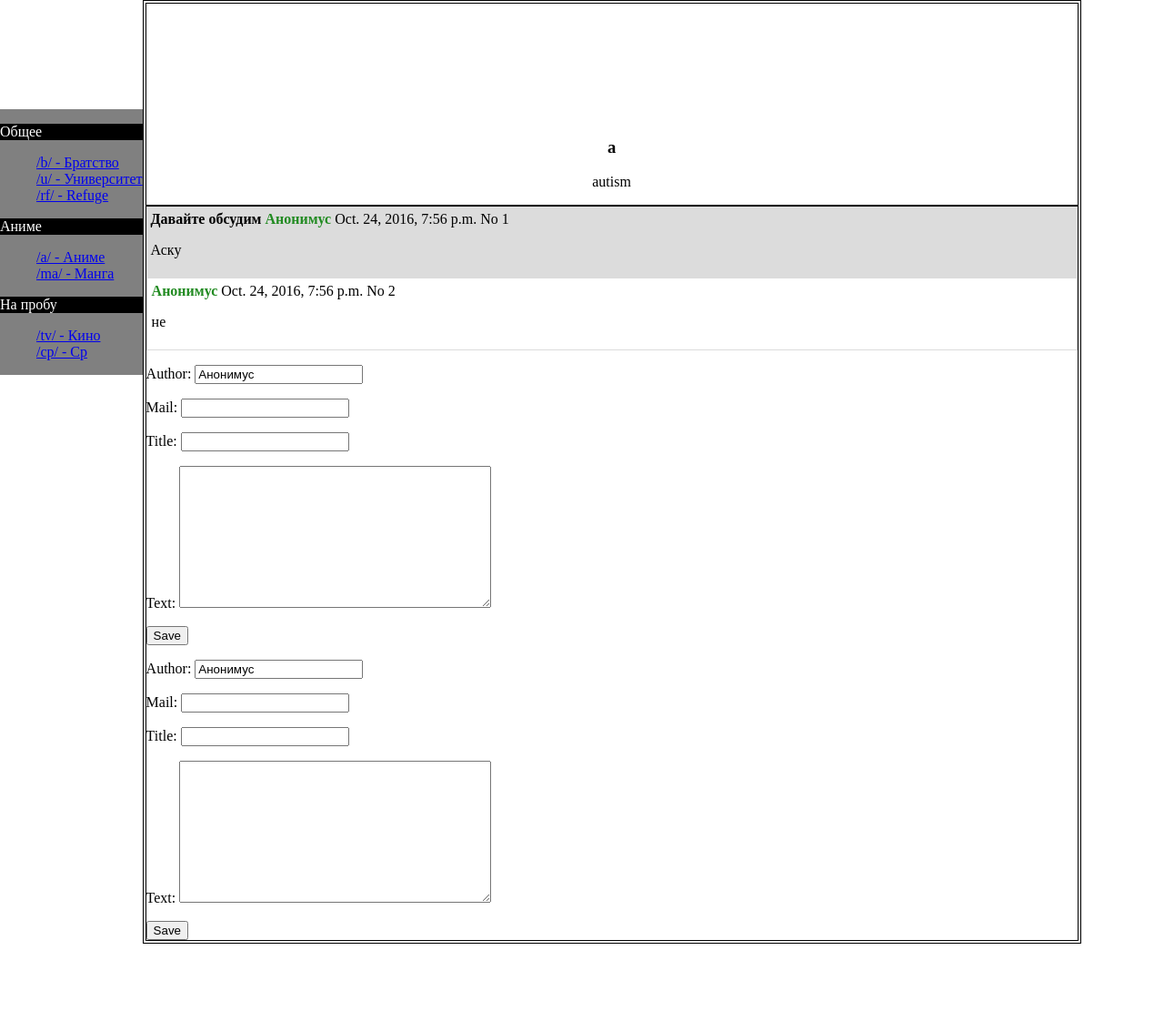
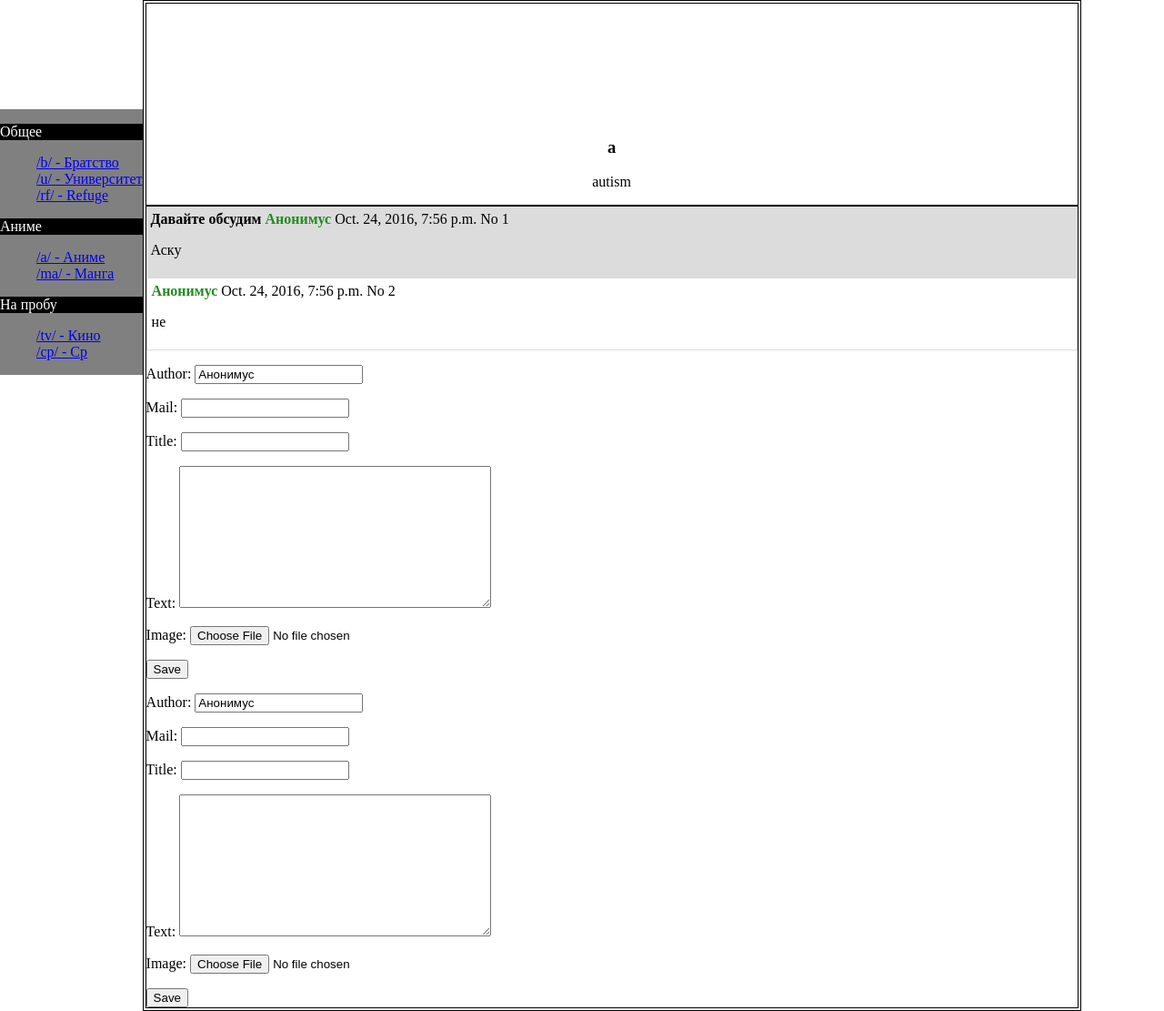
Before and after one commit to Riivatut/Simple_django_board, a Django app: page /a/ in a window 1280 px wide. Shown: the whole page at 91% size. Before the commit the page ends 1037 px from the top, so only its background shows below. Run offline with Django 3.2, Linux system fonts and the light colour scheme; data comes from the database, SQL or seed files in the repository; both versions use the stored data as it was after the commit.

Commit message:
simple images

```diff
--- a/BoardApp/forms.py
+++ b/BoardApp/forms.py
@@ -5,7 +5,7 @@ from .models import Post
 class PostingForm(ModelForm):
     class Meta:
         model = Post
-        fields = ('author', 'mail', 'title', 'text','father_id')
+        fields = ('author', 'mail', 'title', 'text','image','father_id')
         widgets = {
-            'father_id':HiddenInput()
+            'father_id':HiddenInput(),
         }
--- a/BoardApp/models.py
+++ b/BoardApp/models.py
@@ -14,8 +14,9 @@ class Board(models.Model):
 class Post(models.Model):
     time = models.DateTimeField(default = timezone.now)
     author = models.CharField(max_length=100, blank=True, default='Анонимус')
+    mail = models.EmailField(null=True, blank=True)
+    image = models.FileField(null=True, blank=True, upload_to='uploads/')
     title = models.CharField(max_length=200, blank=True)
-    mail = models.EmailField(null=True, blank=True)
     text = models.TextField()
 
     on_board = models.ForeignKey(Board,related_name="posts")
--- a/BoardApp/templates/BoardApp/content.html
+++ b/BoardApp/templates/BoardApp/content.html
@@ -1,6 +1,8 @@
 {% extends 'BoardApp/index.html' %}
 
 {% block content %}
+
+
 
     <h3 style="text-align:center;">{{ board.name }}</h3>
     <p style="text-align:center;">{{ board.title }}</p>
@@ -26,20 +28,25 @@
                         No
                         {{ comment.post_id }}
                     </span>
+                    {% if comment.image %}
+                         <img src="{{ comment.image.url }}" alt="My image" />
+                    {% endif %}
+
                     <p>{{ comment.text }}</p>
                 </article>
             {% endif %}
 
         {% endfor %}
-        <form method="POST" class="post-form">{% csrf_token %}
+        <form method="POST" class="post-form" enctype="multipart/form-data">{% csrf_token %}
             {{ form.as_p }}
+
             <input type="hidden" name="father_id" value="{{ post.post_id }}">
             <button type="submit" class="save btn btn-default" name="new_post">Save</button>
 
         </form>
 
     {% endfor %}
-    <form method="POST" class="post-form">{% csrf_token %}
+    <form method="POST" class="post-form" enctype="multipart/form-data">{% csrf_token %}
         {{ form.as_p }}
         <button type="submit" class="save btn btn-default" name="new_thread">Save</button>
     </form>
--- a/BoardApp/urls.py
+++ b/BoardApp/urls.py
@@ -1,5 +1,4 @@
 from django.conf.urls import url,include
-
 from . import views
 
 
--- a/BoardApp/views.py
+++ b/BoardApp/views.py
@@ -5,6 +5,10 @@ from .forms import PostingForm
 
 
 # Create your views here.
+def handle_uploaded_file(f):
+    with open('/static/data.txt', 'wb+') as dest:
+        for chunk in f.chunks():
+            dest.write(chunk)
 
 
 def index(request):
@@ -18,22 +22,24 @@ def show_boards(request, board_name):
 
     # forms
     if request.method == "POST" and 'new_thread' in request.POST:
-        form = PostingForm(request.POST)
+        form = PostingForm(request.POST, request.FILES)
         if form.is_valid():
             tread = form.save(commit=False)
             tread.published_date = timezone.now()
             tread.on_board = board
+            tread.image = request.FILES['image']
             board.counter += 1
             board.save()
             tread.post_id = board.counter
             tread.save()
 
     elif request.method == "POST" and 'new_post' in request.POST:
-        form = PostingForm(request.POST)
+        form = PostingForm(request.POST, request.FILES)
         if form.is_valid():
             post = form.save(commit=False)
             post.published_date = timezone.now()
             post.on_board = board
+            post.image = request.FILES['image']
             board.counter += 1
             board.save()
             post.post_id = board.counter
@@ -45,7 +51,7 @@ def show_boards(request, board_name):
         'board': board,
         'posts': posts,
         'comments': comments,
-        'form':  PostingForm()
+        'form':  form
     }
     return render(request, 'BoardApp/content.html', context)
 
--- a/BoardProject/urls.py
+++ b/BoardProject/urls.py
@@ -13,6 +13,10 @@ Including another URLconf
     1. Import the include() function: from django.conf.urls import url, include
     2. Add a URL to urlpatterns:  url(r'^blog/', include('blog.urls'))
 """
+from django.conf import settings
+from django.conf.urls.static import static
+from django.contrib.staticfiles.urls import staticfiles_urlpatterns
+
 from django.conf.urls import url,include
 from django.contrib import admin
 
@@ -21,3 +25,6 @@ urlpatterns = [
     url(r'^', include('BoardApp.urls')),
 
 ]
+
+urlpatterns += static(settings.MEDIA_URL, document_root=settings.MEDIA_ROOT)
+urlpatterns += staticfiles_urlpatterns()
```
Also changed, not shown: BoardProject/settings.py (+15 -0 lines), db.sqlite3.
